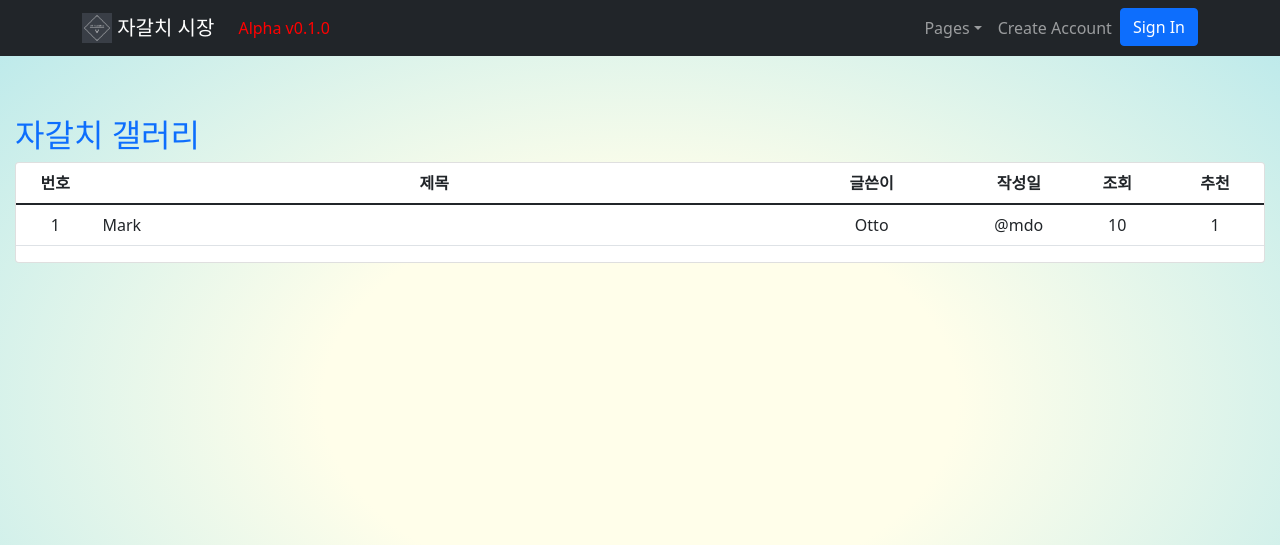
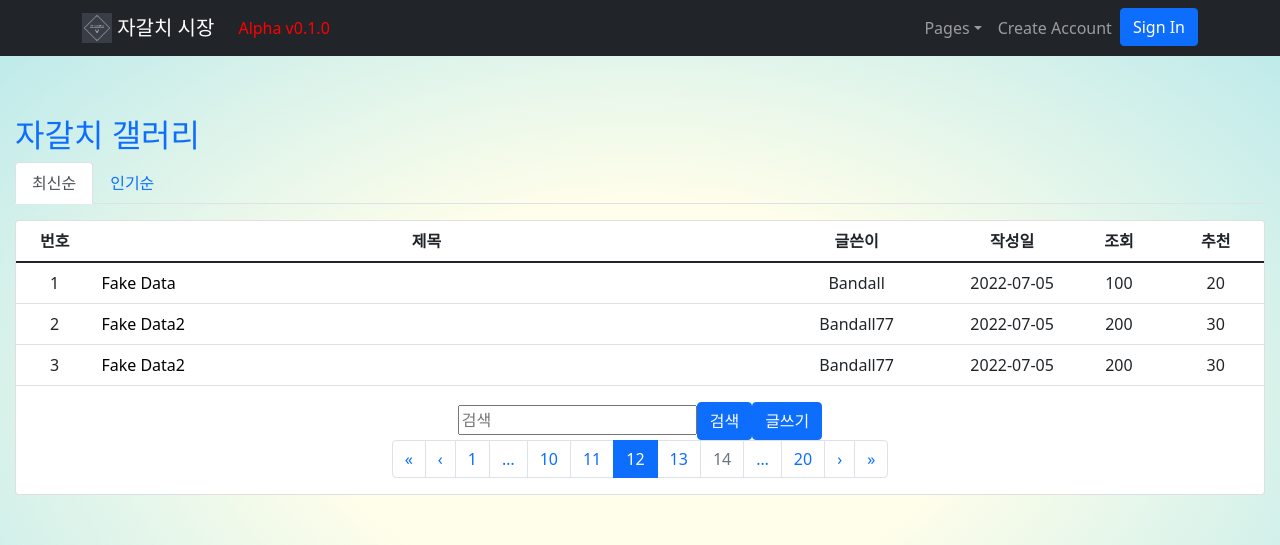
Before and after one commit to bandall/Jagalchi-Community-Board, a React (Create React App) app in the folder jagalchi-front/: page /search in a window 1280 px wide. Before the commit this address led to /. Shown: the top 545 px of the page. Built offline with nearby package versions, Linux system fonts and the light colour scheme; no server answers.

Commit message:
글쓰기 에디터 작성

```diff
--- a/jagalchi-front/package.json
+++ b/jagalchi-front/package.json
@@ -11,6 +11,7 @@
     "react": "^18.2.0",
     "react-bootstrap": "^2.4.0",
     "react-dom": "^18.2.0",
+    "react-quill": "^1.3.5",
     "react-router-dom": "^6.3.0",
     "react-scripts": "5.0.1",
     "web-vitals": "^2.1.4"
--- a/jagalchi-front/src/App.js
+++ b/jagalchi-front/src/App.js
@@ -2,8 +2,10 @@ import { Route, Routes } from 'react-router-dom';
 import Home from "./components/Home/Home.js";
 import Login from "./components/login/Login.js";
 import Join from "./components/Join/Join.js";
+import ViewPost from "./components/ViewPost/ViewPost"
 import Logout from './Logout.js';
 import 'bootstrap/dist/css/bootstrap.min.css';
+import EditorForm from './components/TextEditor/EditorForm.js';
 function App() {
   return (
     <Routes>
@@ -11,6 +13,9 @@ function App() {
         <Route path="/login" element={<Login />} />
         <Route path="/join" element={<Join />} />
         <Route path="/logout" element={<Logout />} />
+        <Route path="/search" element={<Home />} />
+        <Route path="/writeboard" element={<EditorForm />} />
+        <Route path="/board/:id" element={<ViewPost/>} />
         <Route path="*" element={<Logout />} />
     </Routes>
   )
--- a/jagalchi-front/src/components/Home/Home.js
+++ b/jagalchi-front/src/components/Home/Home.js
@@ -13,6 +13,7 @@ function Home() {
             setLoggedin(true);
         }
     }, []);
+
     return(
         // <div style={{backgroundImage: `url(${coverImg})`, backgroundSize: "cover", height: "100vh", width: "100vw"}}>
         <div>
--- /dev/null
+++ b/jagalchi-front/src/components/Table/Paginationbar.js
@@ -0,0 +1,25 @@
+import Pagination from 'react-bootstrap/Pagination';
+
+function Paginationbar({first, last, midStart, cnt}) {
+  return (
+    <Pagination>
+      <Pagination.First />
+      <Pagination.Prev />
+      <Pagination.Item>{1}</Pagination.Item>
+      <Pagination.Ellipsis />
+
+      <Pagination.Item>{10}</Pagination.Item>
+      <Pagination.Item>{11}</Pagination.Item>
+      <Pagination.Item active>{12}</Pagination.Item>
+      <Pagination.Item>{13}</Pagination.Item>
+      <Pagination.Item disabled>{14}</Pagination.Item>
+
+      <Pagination.Ellipsis />
+      <Pagination.Item>{20}</Pagination.Item>
+      <Pagination.Next />
+      <Pagination.Last />
+    </Pagination>
+  );
+}
+
+export default Paginationbar;
--- a/jagalchi-front/src/components/Table/TableMain.js
+++ b/jagalchi-front/src/components/Table/TableMain.js
@@ -1,11 +1,43 @@
-import { Card, Table } from "react-bootstrap"
+import { useEffect, useState } from "react";
+import { Card, Table, Tabs, Tab, Button } from "react-bootstrap"
+import Paginationbar from "./Paginationbar";
+import TableWritings from "./TableWritng";
 import s from "./TableMain.module.css";
+import writing from "./TableWritng";
+
 function TableMain() {
+    const [writings, setWritings] = useState({});
+    const [key, setKey] = useState('all');
+
+    useEffect(() => {
+        if(key === "all")
+            console.log("Send all request");
+        if(key === "hot")
+            console.log("Send hot request");
+    }, [key])
+
+    const date = new Date().toISOString().substring(0, 10);
+
+    const fakeData = [
+        { index : 1, title: "Fake Data", author: "Bandall", date: date, view: 100, recommand: 20, link: "www.naver.com" },
+        { index : 2, title: "Fake Data2", author: "Bandall77", date: date, view: 200, recommand: 30, link: "www.naver.com" },
+        { index : 3, title: "Fake Data2", author: "Bandall77", date: date, view: 200, recommand: 30, link: "www.naver.com" }
+    ];
+
     return (
         <div className={s.wrap_inner}>
             <a href="/" className={s.table_header}>
                 <h2>자갈치 갤러리</h2>
             </a>
+            <Tabs
+                activeKey={key}
+                onSelect={(k) => setKey(k)}
+                id="uncontrolled-tab-example"
+                className="mb-3"
+            >
+                <Tab eventKey="all" title="최신순" />
+                <Tab eventKey="hot" title="인기순" />
+            </Tabs>
             <Card>
                 <Table hover className={s.table}>
                 <thead>
@@ -19,16 +51,39 @@ function TableMain() {
                     </tr>
                 </thead>
                 <tbody>
-                    <tr>
-                        <td>1</td>
-                        <td className={s.title_text}>Mark</td>
-                        <td>Otto</td>
-                        <td>@mdo</td>
-                        <td>10</td>
-                        <td>1</td>
-                    </tr>
+                    {fakeData.map((data) => {
+                        return (
+                            <TableWritings
+                                key={data.index}
+                                index={data.index}
+                                title={data.title}
+                                author={data.author}
+                                date={data.date}
+                                view={data.view}
+                                recommand={data.recommand}
+                                link={data.link}
+                                style={{"border-collapse":"inherit"}}
+                            />
+                        )
+                    })}
                 </tbody>
                 </Table>
+                <div className={s.search_bar}>
+                    <div>
+                        <input placeholder="검색" name="search"></input>
+                        <Button variant="primary">
+                            <a href="/search" style={{color: "white", textDecoration: "none"}}>검색</a>
+                        </Button>{' '}
+                    </div>
+                    <div>
+                        <Button variant="primary">
+                            <a href="/writeboard" style={{color: "white", textDecoration: "none"}}>글쓰기</a>
+                        </Button>{' '}
+                    </div>
+                </div>
+                <div className={s.paginationbar}>
+                    <Paginationbar />
+                </div>
             </Card>
         </div>
     )
--- a/jagalchi-front/src/components/Table/TableMain.module.css
+++ b/jagalchi-front/src/components/Table/TableMain.module.css
@@ -3,6 +3,7 @@
     width: 1250px;
     margin: 0 auto;
     padding-top: 60px;
+    color: green;
 }
 
 .table_header {
@@ -19,6 +20,7 @@
 
 .table_title {
     width: 700px;
+
 }
 
 .table_author {
@@ -26,7 +28,7 @@
 }
 
 .table_date {
-    width: 100px;
+    width: 120px;
 }
 
 .table_view {
@@ -40,3 +42,18 @@
 .title_text {
     text-align: left;
 }
+
+.text {
+    text-decoration: none;
+    color:black;
+}
+
+.paginationbar {
+    margin: auto;
+
+}
+
+.search_bar {
+    margin: auto;
+    display: flex;
+}
--- /dev/null
+++ b/jagalchi-front/src/components/Table/TableWritng.js
@@ -0,0 +1,18 @@
+import s from "./TableMain.module.css";
+function TableWritings({index, title, author, date, view, recommand, link}) {
+    return (
+
+            <tr>
+                <td>{index}</td>
+                <td className={s.title_text}>
+                    <a href={link} className={s.text}>{title}</a>
+                </td>
+                <td>{author}</td>
+                <td>{date}</td>
+                <td>{view}</td>
+                <td>{recommand}</td>
+            </tr>
+    )
+}
+
+export default TableWritings;
--- /dev/null
+++ b/jagalchi-front/src/components/TextEditor/EditorForm.js
@@ -0,0 +1,97 @@
+import Navbar from "../navbar/Navbar1";
+import Backimg from "../Waveback/Waveback"
+import { Card, Button, Form } from "react-bootstrap";
+import s from "./EditorForm.module.css";
+import React, { Component, useEffect, useState } from 'react';
+import ReactQuill from 'react-quill';
+import 'react-quill/dist/quill.snow.css';
+
+const EditorForm = () => {
+    const [value, setValue] = useState("");
+    const [title, setTitle] = useState("");
+    let text = "";
+
+    const onEdit = async (content, delta, source, editor) => {
+        text = await editor.getHTML();
+        //console.log(text);
+        //setValue(newValue);
+    }
+
+    const onChange = (event) => {
+      setTitle(event.target.value);
+    }
+
+    const onClick = () => {
+        const data = {
+          title: title,
+          date: new Date(),
+          text: text,
+        }
+        console.log(data);
+    }
+
+    const toolbarOptions = [
+        ["link", "image", "video"],
+        [{ header: [1, 2, 3, false] }],
+        ["bold", "italic", "underline", "strike"],
+        ["blockquote"],
+        [{ list: "ordered" }, { list: "bullet" }],
+        [{ color: [] }, { background: [] }],
+        [{ align: [] }],
+      ];
+
+      // 옵션에 상응하는 포맷, 추가해주지 않으면 text editor에 적용된 스타일을 볼수 없음
+      const formats = [
+        "header",
+        "font",
+        "size",
+        "bold",
+        "italic",
+        "underline",
+        "strike",
+        "align",
+        "blockquote",
+        "list",
+        "bullet",
+        "indent",
+        "background",
+        "color",
+        "link",
+        "image",
+        "video",
+        "width",
+      ];
+
+      const modules = {
+        toolbar: {
+          container: toolbarOptions,
+        },
+      };
+
+
+    return (
+        <div>
+            <Navbar />
+            <Backimg />
+            <div className={s.wrapper_class}>
+                <Form.Control type="title" placeholder="제목" value={title} onChange={onChange}/>
+                <Card className={s.card_stlye} >
+                <ReactQuill
+                    style={{height: "600px"}}
+                    theme="snow"
+                    modules={modules}
+                    formats={formats}
+                    value={value || ""}
+                    onChange={onEdit}
+                     />
+
+                </Card>
+                <Button variant="primary" onClick={onClick}>
+                        제출
+                </Button>{' '}
+            </div>
+        </div>
+    );
+  };
+
+export default EditorForm;
--- /dev/null
+++ b/jagalchi-front/src/components/TextEditor/EditorForm.module.css
@@ -0,0 +1,28 @@
+.wrap_inner {
+    position: relative;
+    width: 1250px;
+    margin: 0 auto;
+    padding-top: 60px;
+    color: green;
+}
+
+.card_stlye {
+    margin: auto;
+    padding: 10px;
+    height: 660px;
+    overflow: auto;
+}
+
+.wrapper_class{
+    width: 50%;
+    margin: 0 auto;
+    margin-bottom: 4rem;
+    padding-top: 60px;
+    position: relative;
+}
+.editor {
+    height: 700px !important;
+    border: 1px solid #f1f1f1 !important;
+    padding: 5px !important;
+    border-radius: 2px !important;
+}
--- /dev/null
+++ b/jagalchi-front/src/components/ViewPost/ViewPost.js
@@ -0,0 +1,21 @@
+import Navbar from "../navbar/Navbar1";
+import TableMain from "../Table/TableMain";
+import Backimg from "../Waveback/Waveback";
+function ViewPost() {
+    const fakeData = ""
+    return(
+        <div>
+            <Navbar />
+            <Backimg />
+            <div>
+                {fakeData}
+            </div>
+        </div>
+    )
+}
+{/* <ReactQuill
+   value={this.state.content}
+   readOnly={true}
+   theme={"bubble"}
+/> */}
+export default ViewPost;
```
Also changed, not shown: jagalchi-front/src/components/ViewPost/ViewPost.module.css (added), 1 other file (tests, documents, lock files or other folders).
